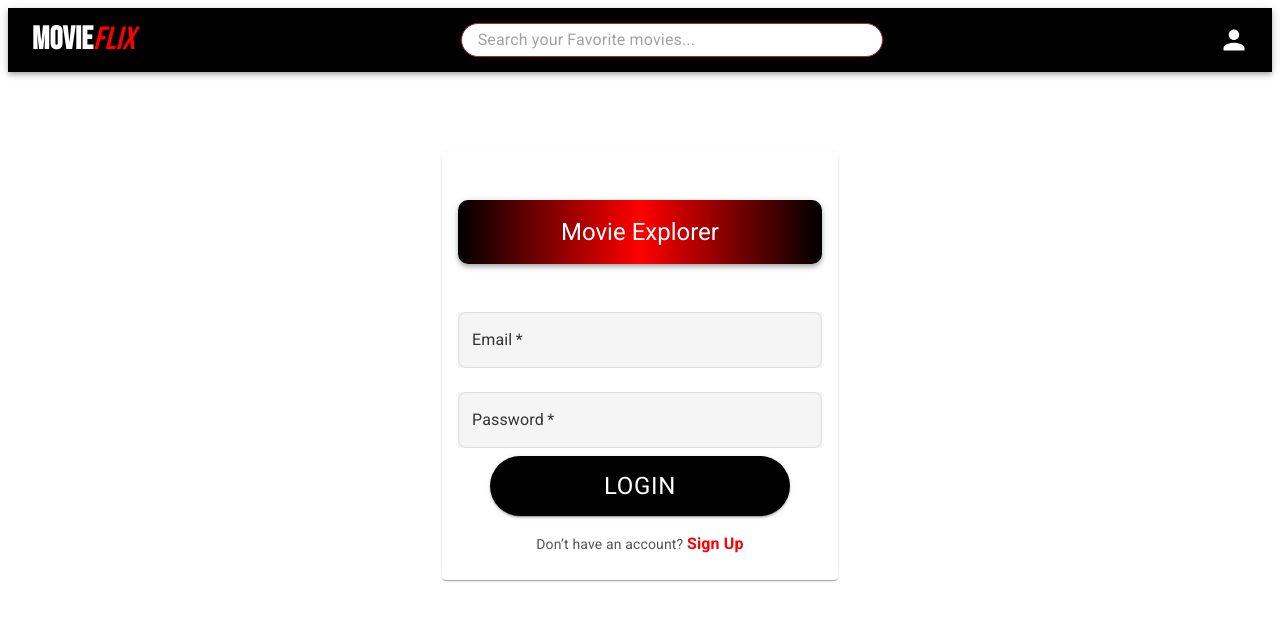
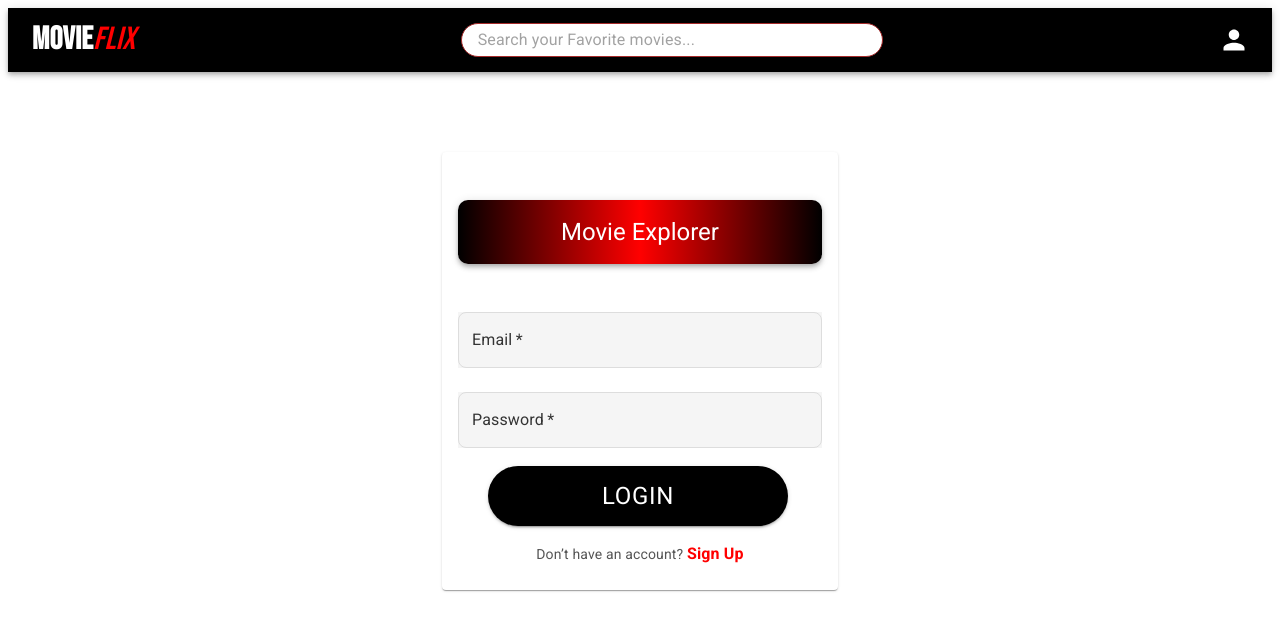
Before and after one commit to shashank5690/MovieFlix, a React (Vite) app: page /#/login in a window 1280 px wide. Shown: the top 630 px of the page. Built offline with nearby package versions, Linux system fonts and the light colour scheme.

Commit message:
button ui

```diff
--- a/src/components/LoginSignUp.tsx
+++ b/src/components/LoginSignUp.tsx
@@ -11,12 +11,14 @@ import { useNavigate } from 'react-router-dom';
 import { Props } from '../utils/interface/types';
 import Login from '../pages/User/Login';
 import Register from '../pages/User/Register';
+import AppBar from '@mui/material/AppBar';
 
 const LoginSignup: React.FC<Props> = ({ formType }) => {
     const navigate = useNavigate();
 
     return (
         <>
+
             <Container maxWidth="xs" sx={{ display: 'flex', flexDirection: 'column',
                 justifyContent: 'center', alignItems: 'center', marginTop: 10  }}>
                 <Card sx={{ width: '100%', overflow: 'hidden' }}>
--- a/src/components/common/CommonButton.tsx
+++ b/src/components/common/CommonButton.tsx
@@ -30,8 +30,9 @@ const CommonButton: React.FC<CustomButtonProps> = ({ type = "button", disabled =
     display: 'flex',
     justifyContent: 'center',
     alignItems: 'center',
-    margin: '0 auto',  // Center the button
-    borderRadius:'50px'
+    marginTop: '10px',  // Center the button
+    borderRadius:'50px',
+    marginLeft:'30px',
   }}
 >
   {children}
--- a/src/pages/User/Login.tsx
+++ b/src/pages/User/Login.tsx
@@ -57,7 +57,7 @@ const Login = () => {
               background: 'linear-gradient(to right, black, red, black)',
               color: 'white',
               borderRadius: '10px',
-      mb: 4,  // Adds margin at the bottom to separate the AppBar from the form
+              mb: 4, // Adds margin at the bottom to separate the AppBar from the form
           }}
       >
           <Toolbar>
@@ -125,8 +125,6 @@ const Login = () => {
           >
               Login
           </CommonButton>
-
-
           <Typography
               variant="body2"
               sx={{
@@ -154,6 +152,7 @@ const Login = () => {
           </Typography>
       </form>
   </>
+
     );
 };
 
--- a/src/utils/customHooks/Apidata.tsx
+++ b/src/utils/customHooks/Apidata.tsx
@@ -1,6 +1,6 @@
 import { useState, useEffect } from 'react';
 import axios from 'axios';
-import { Movie } from '../../utils/interface/types';
+import { Movie } from '../interface/types';
 
 const useApiData = () => {
     const [dataFromApi, setDataFromApi] = useState<Movie[] | null>(null);
--- a/src/utils/customHooks/useRegisterForm.tsx
+++ b/src/utils/customHooks/useRegisterForm.tsx
@@ -1,7 +1,7 @@
 import { useForm } from 'react-hook-form';
 import { yupResolver } from '@hookform/resolvers/yup';
-import { SignUpschema } from '../../utils/schema/loginSignupSchema';
-import { UserData } from '../../utils/interface/types';
+import { SignUpschema } from '../schema/loginSignupSchema';
+import { UserData } from '../interface/types';
 
 interface UseRegisterFormProps {
     onSubmit: (data: UserData) => void;
```
Lines whose indentation alone changed are shown as unchanged.
